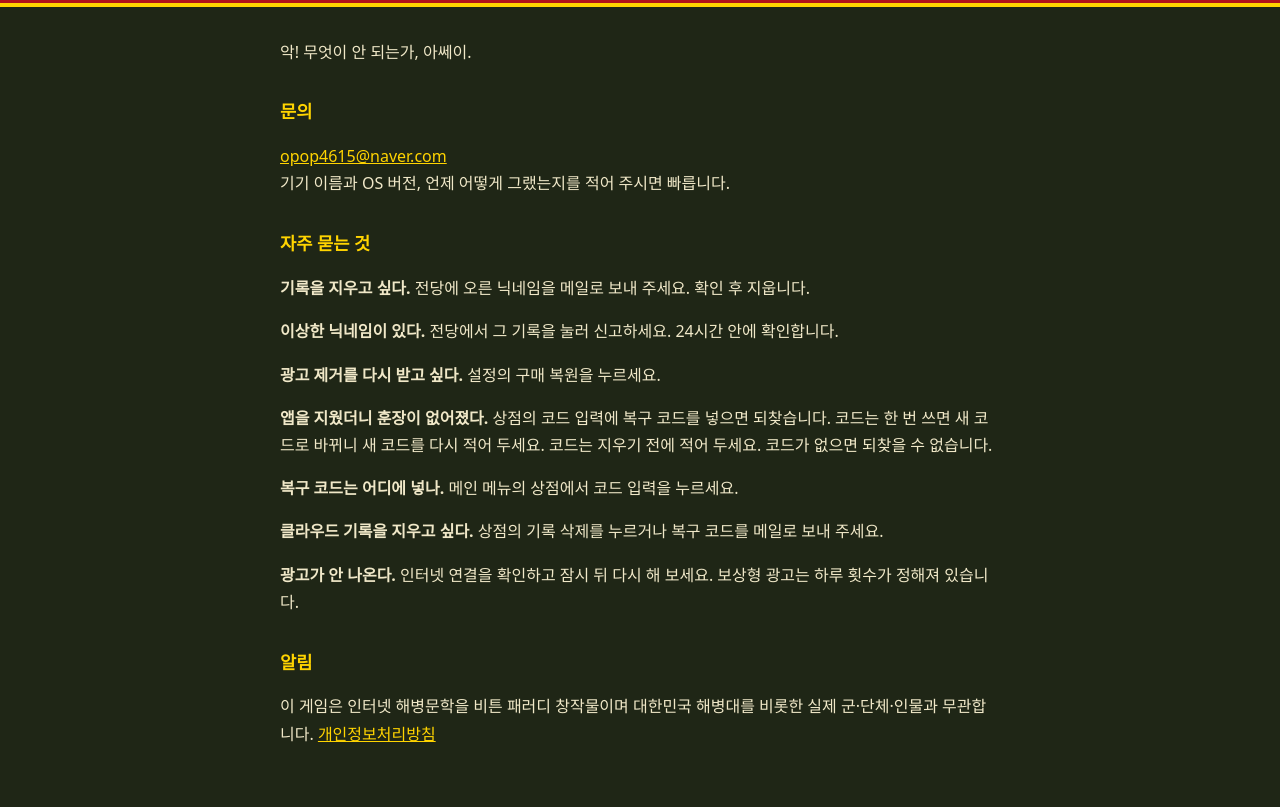
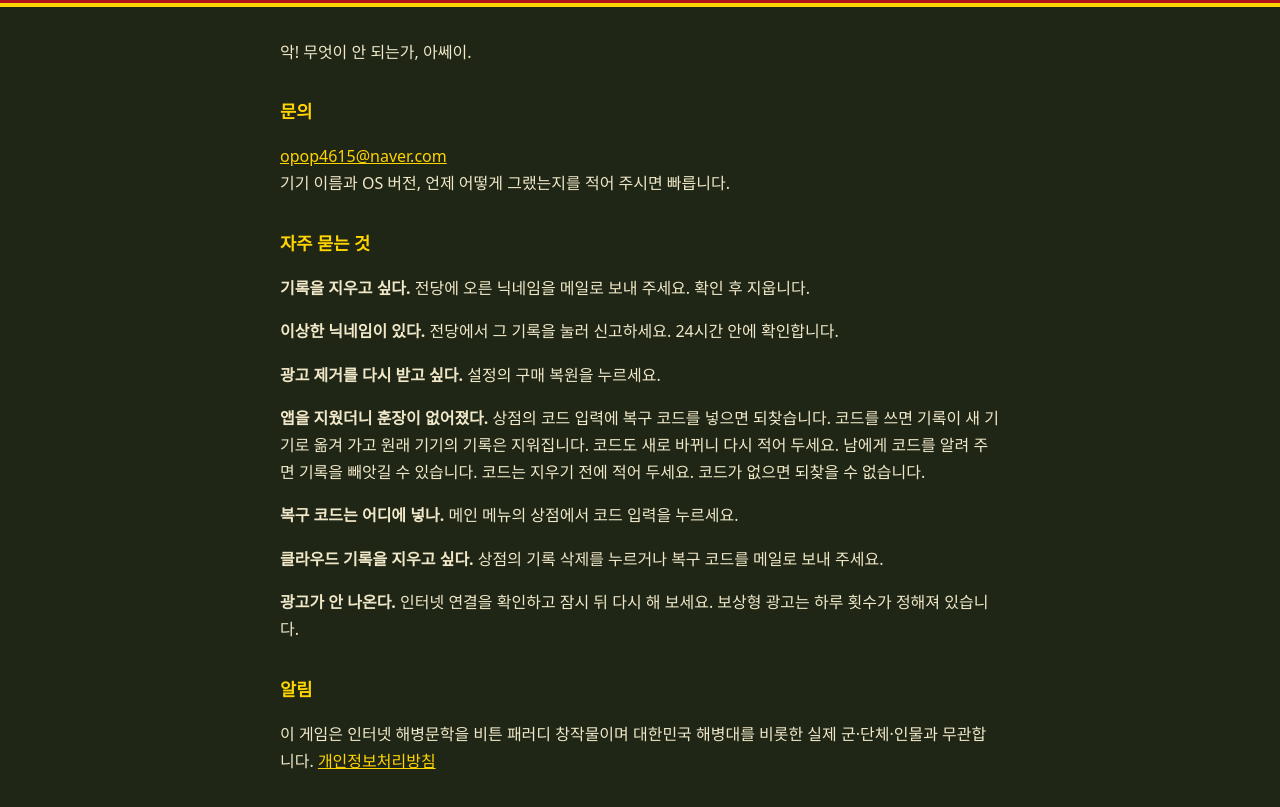
Before and after one commit to opop4615/opop4615.github.io, a plain HTML site: page odojjase/support.html in a window 1280 px wide. Shown: the part 81-888 px from the top of the page. Before the commit the page ends 861 px from the top, so only its background shows below. Drawn offline with Linux system fonts and the light colour scheme.

Commit message:
오도짜세! 복구 코드 이사 방식 안내
Co-Authored-By: Claude Opus 5.5 <noreply@anthropic.com>

```diff
--- a/odojjase/support.html
+++ b/odojjase/support.html
@@ -2,5 +2,5 @@
 <style>body{background:#1f2616;color:#f0e8c8;font-family:system-ui,"Apple SD Gothic Neo","Noto Sans KR",sans-serif;line-height:1.7;margin:0}
 header{background:#b2121a;border-bottom:4px solid #ffd400;padding:20px 16px}header div,main{max-width:720px;margin:auto}h1{color:#ffd400;margin:0;font-size:1.6rem}
 main{padding:16px}h2{color:#ffd400;font-size:1.1rem;margin-top:1.8em}a{color:#ffd400}table{border-collapse:collapse;width:100%}td,th{border:1px solid #46502c;padding:6px 8px;text-align:left;vertical-align:top}</style></head><body><header><div><h1>오도짜세! 지원</h1></div></header><main><p>악! 무엇이 안 되는가, 아쎄이.</p><h2>문의</h2><p><a href="mailto:opop4615@naver.com">opop4615@naver.com</a><br>기기 이름과 OS 버전, 언제 어떻게 그랬는지를 적어 주시면 빠릅니다.</p>
-<h2>자주 묻는 것</h2><p><b>기록을 지우고 싶다.</b> 전당에 오른 닉네임을 메일로 보내 주세요. 확인 후 지웁니다.</p><p><b>이상한 닉네임이 있다.</b> 전당에서 그 기록을 눌러 신고하세요. 24시간 안에 확인합니다.</p><p><b>광고 제거를 다시 받고 싶다.</b> 설정의 구매 복원을 누르세요.</p><p><b>앱을 지웠더니 훈장이 없어졌다.</b> 상점의 코드 입력에 복구 코드를 넣으면 되찾습니다. 코드는 한 번 쓰면 새 코드로 바뀌니 새 코드를 다시 적어 두세요. 코드는 지우기 전에 적어 두세요. 코드가 없으면 되찾을 수 없습니다.</p><p><b>복구 코드는 어디에 넣나.</b> 메인 메뉴의 상점에서 코드 입력을 누르세요.</p><p><b>클라우드 기록을 지우고 싶다.</b> 상점의 기록 삭제를 누르거나 복구 코드를 메일로 보내 주세요.</p><p><b>광고가 안 나온다.</b> 인터넷 연결을 확인하고 잠시 뒤 다시 해 보세요. 보상형 광고는 하루 횟수가 정해져 있습니다.</p>
+<h2>자주 묻는 것</h2><p><b>기록을 지우고 싶다.</b> 전당에 오른 닉네임을 메일로 보내 주세요. 확인 후 지웁니다.</p><p><b>이상한 닉네임이 있다.</b> 전당에서 그 기록을 눌러 신고하세요. 24시간 안에 확인합니다.</p><p><b>광고 제거를 다시 받고 싶다.</b> 설정의 구매 복원을 누르세요.</p><p><b>앱을 지웠더니 훈장이 없어졌다.</b> 상점의 코드 입력에 복구 코드를 넣으면 되찾습니다. 코드를 쓰면 기록이 새 기기로 옮겨 가고 원래 기기의 기록은 지워집니다. 코드도 새로 바뀌니 다시 적어 두세요. 남에게 코드를 알려 주면 기록을 빼앗길 수 있습니다. 코드는 지우기 전에 적어 두세요. 코드가 없으면 되찾을 수 없습니다.</p><p><b>복구 코드는 어디에 넣나.</b> 메인 메뉴의 상점에서 코드 입력을 누르세요.</p><p><b>클라우드 기록을 지우고 싶다.</b> 상점의 기록 삭제를 누르거나 복구 코드를 메일로 보내 주세요.</p><p><b>광고가 안 나온다.</b> 인터넷 연결을 확인하고 잠시 뒤 다시 해 보세요. 보상형 광고는 하루 횟수가 정해져 있습니다.</p>
 <h2>알림</h2><p>이 게임은 인터넷 해병문학을 비튼 패러디 창작물이며 대한민국 해병대를 비롯한 실제 군·단체·인물과 무관합니다. <a href="privacy.html">개인정보처리방침</a></p></main></body></html>
```
Also changed, not shown: odojjase/privacy.html (+1 -1 lines).
